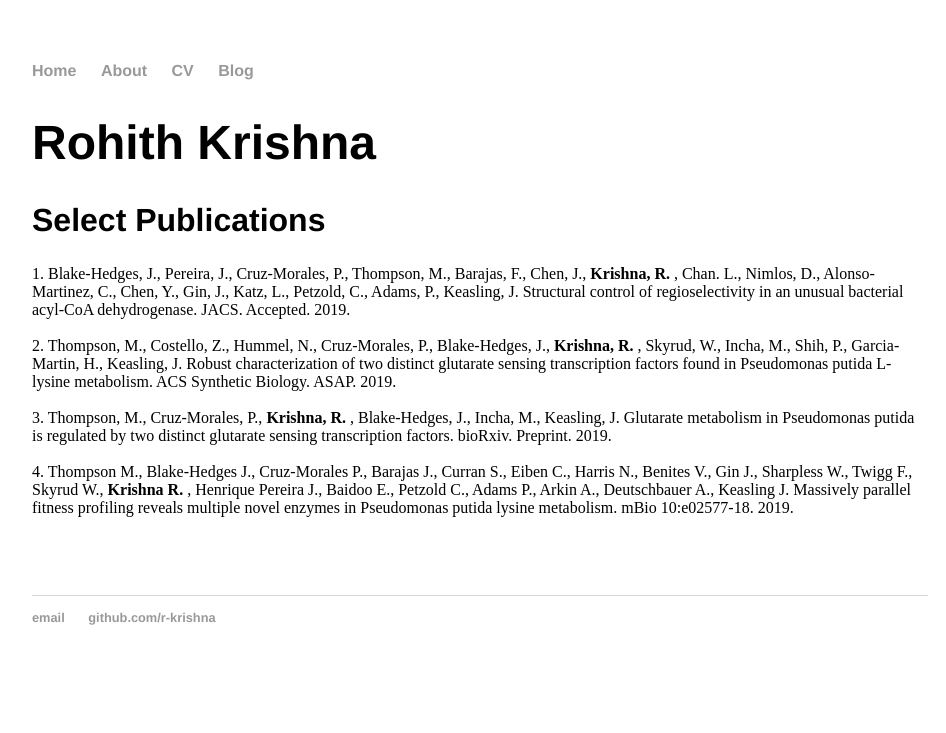
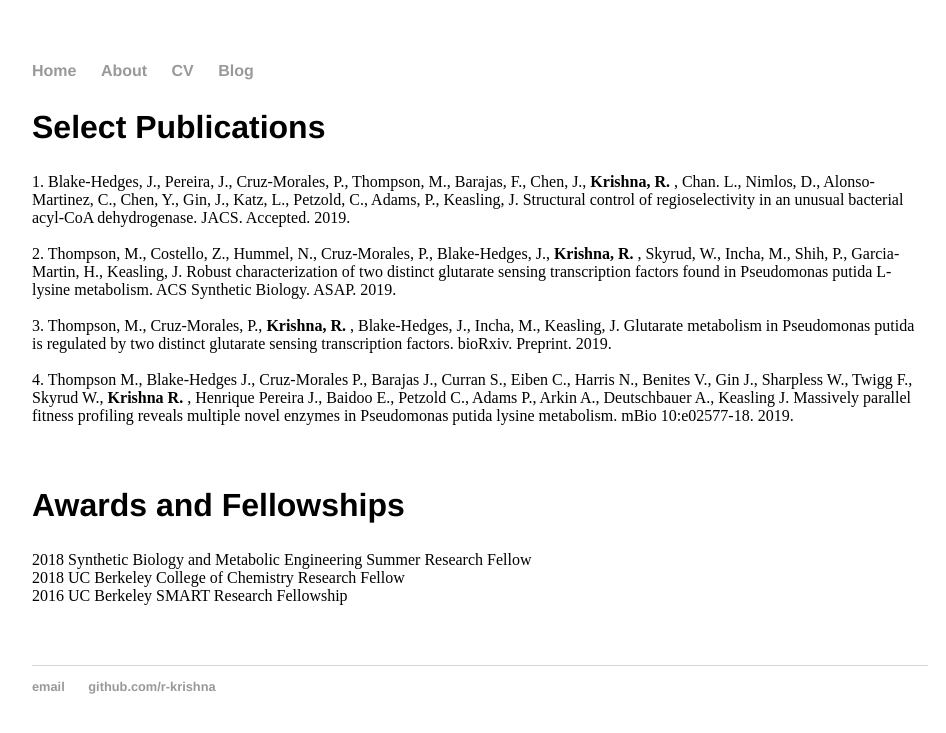
Before and after one commit to r-krishna/r-krishna.github.io, a Jekyll site: the page built from cv/index.html, in a window 1280 px wide. Shown: the top 733 px of the page, without its empty margins (160-1106 px from the left). Built offline with Jekyll 4.4.1, drawn with Linux system fonts in a browser that asks for light colours.

Commit message:
Update index.html

```diff
--- a/cv/index.html
+++ b/cv/index.html
@@ -5,8 +5,7 @@ title: CV
 
 	<div class="cv">
 		<!-- <a href="#" class="download" title="Download CV as PDF">Download CV</a>-->
-					<h1>Rohith Krishna</h1>
-
+					<!-- <h1>Rohith Krishna</h1> -->
 
 					<h2>Select Publications</h2>
 
@@ -25,6 +24,15 @@ title: CV
 					4.	Thompson M., Blake-Hedges J., Cruz-Morales P., Barajas J., Curran S., Eiben C., Harris N., Benites V., Gin J., Sharpless W., Twigg F., Skyrud W., <strong> Krishna R. </strong>, Henrique Pereira J., Baidoo E., Petzold C., Adams P., Arkin A., Deutschbauer A., Keasling J. Massively parallel fitness profiling reveals multiple novel enzymes in Pseudomonas putida lysine metabolism. mBio 10:e02577-18. 2019.
 		<br>
 		<br>
+		<br>
+		<h2> Awards and Fellowships </h2>
+		2018    Synthetic Biology and Metabolic Engineering Summer Research Fellow
+		<br>
+2018    UC Berkeley College of Chemistry Research Fellow
+		<br>
+2016    UC Berkeley SMART Research Fellowship
+		<br>
+
 
 
 
```
